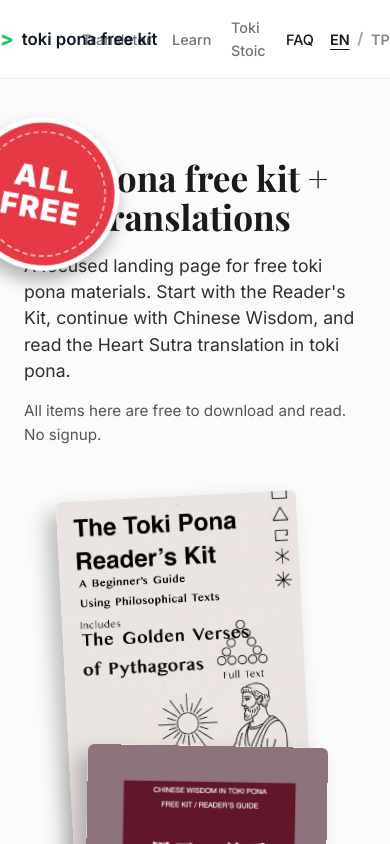
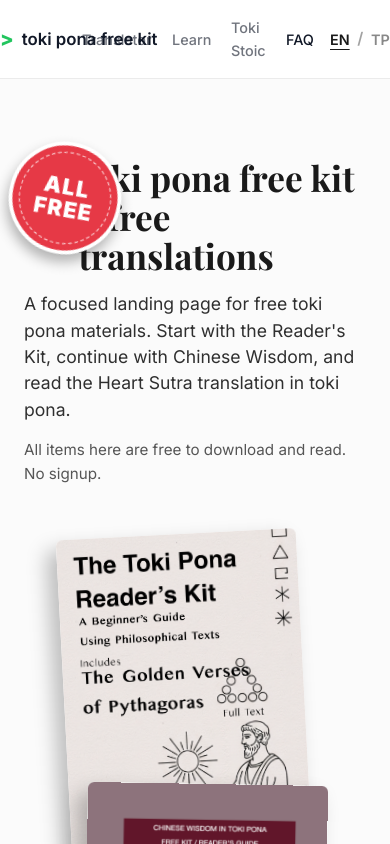
Before and after one commit to markoblogo/toki-free-kit, a Next.js app: page /en in a window 390 px wide. Shown: the top 844 px of the page. Built offline with nearby package versions, Linux system fonts and the light colour scheme; a web font is replaced by a local one.

Commit message:
fix: improve hero sticker readability across breakpoints

```diff
--- a/src/components/Hero.module.css
+++ b/src/components/Hero.module.css
@@ -29,6 +29,8 @@
 
 .titleWrap {
   position: relative;
+  /* Reserve space for the sticker so first letters stay readable */
+  padding-left: 6.5rem;
 }
 
 .title {
@@ -59,12 +61,13 @@
 }
 
 .heroBadge {
+  position: absolute;
   z-index: 1;
   pointer-events: none;
-  left: -44px !important;
-  top: -16px !important;
+  left: 0 !important;
+  top: -12px !important;
   right: auto !important;
-  transform: rotate(15deg) scale(1.7) !important;
+  transform: rotate(15deg) scale(1.65) !important;
 }
 
 .noteList {
@@ -96,7 +99,12 @@
   }
 
   .heroBadge {
-    left: -26px !important;
-    top: -10px !important;
+    left: -4px !important;
+    top: -6px !important;
+    transform: rotate(15deg) scale(1.25) !important;
+  }
+
+  .titleWrap {
+    padding-left: 3.4rem;
   }
 }
```
